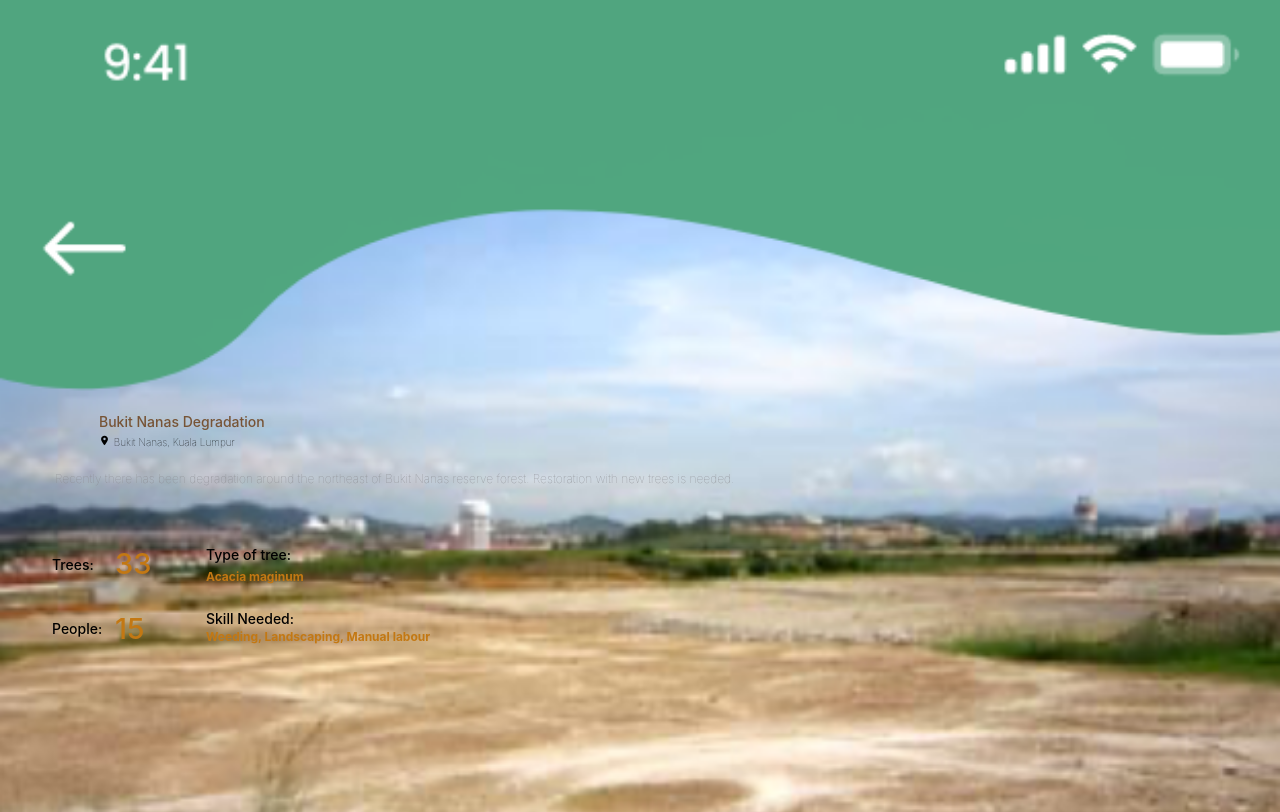
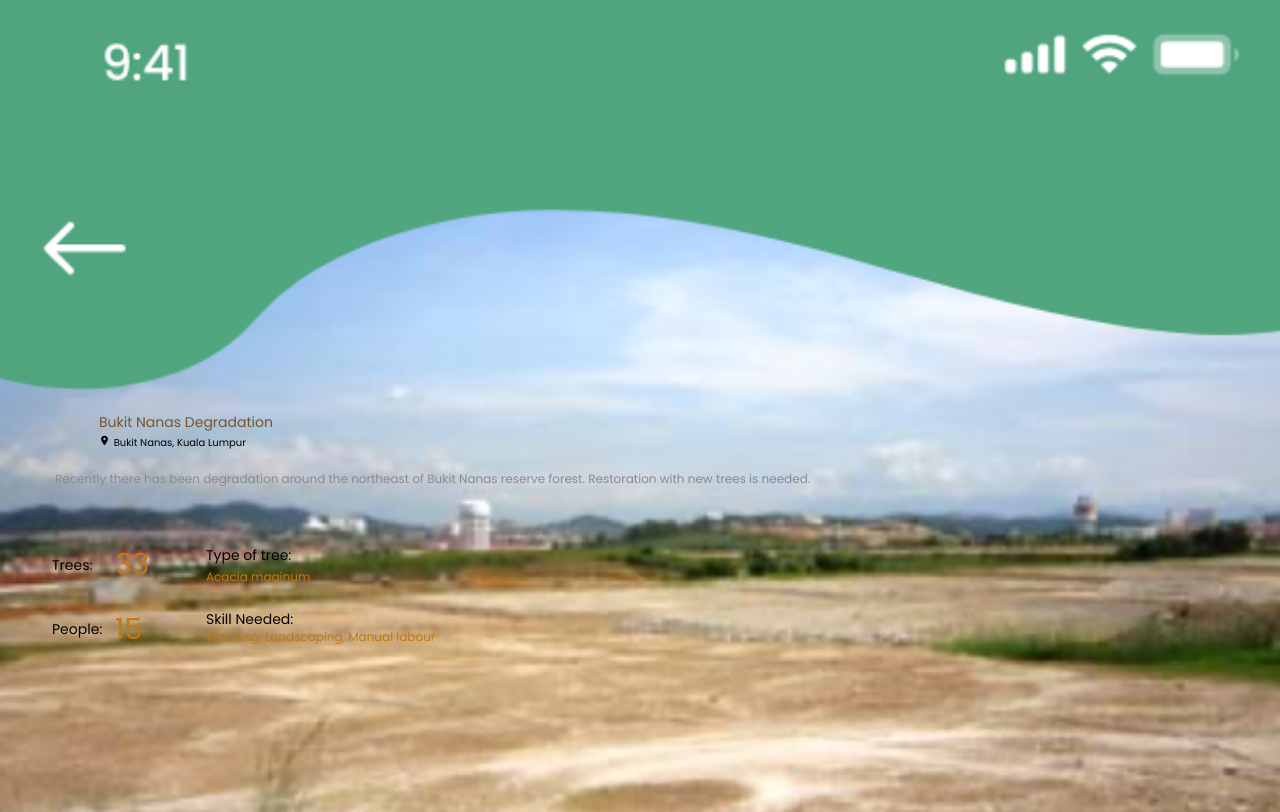
Before and after one commit to pamelachia/nasa-now, a Flask app: page /campaign_details in a window 1280 px wide. Run offline with Flask 2, Linux system fonts and the light colour scheme; some libraries are stand-ins or nearby versions.

Commit message:
Changed global fonts to Poppins, similar to XD

```diff
--- a/templates/campaign-details.html
+++ b/templates/campaign-details.html
@@ -40,12 +40,12 @@ left: 55px; right:55px">
 <div style="position: absolute;top: 547px">
         <h5 style="font-size: 14px; color:black; left: 206px; right:50px; position:absolute;white-space: nowrap;">Type of tree:</h5>
 </div>
-<h5 style="font-size: 12px; color:#C37813;left: 206px; right:60px;top:570px;position:absolute;font-weight: bolder;">Acacia maginum </h5>
+<h5 style="font-size: 12px; color:#C37813;left: 206px; right:60px;top:570px;position:absolute;">Acacia maginum </h5>
 
 <div style="position: absolute;top: 611px">
         <h5 style="font-size: 14px; color:black; left: 206px; right:50px; position:absolute;white-space: nowrap;">Skill Needed:</h5>
 </div>
-<h5 style="font-size: 12px; color:#C37813;left: 206px; right:22px;top:630px;position:absolute;font-weight: bolder;">Weeding, Landscaping, Manual labour </h5>
+<h5 style="font-size: 12px; color:#C37813;left: 206px; right:22px;top:630px;position:absolute;">Weeding, Landscaping, Manual labour </h5>
 
 
 {% endblock %}
--- a/templates/index.html
+++ b/templates/index.html
@@ -10,10 +10,10 @@
   <link rel="stylesheet" href="{{ url_for('static', filename='css/main.css') }}">
   <!-- Bootstrap -->
   <link rel="stylesheet" href="https://stackpath.bootstrapcdn.com/bootstrap/4.3.1/css/bootstrap.min.css" integrity="sha384-ggOyR0iXCbMQv3Xipma34MD+dH/1fQ784/j6cY/iJTQUOhcWr7x9JvoRxT2MZw1T" crossorigin="anonymous">
-
+  <link href="https://fonts.googleapis.com/css?family=Poppins&display=swap" rel="stylesheet">
 </head>
 
-<body class='main-body overflow-hidden'>
+<body class='main-body overflow-hidden' style="font-family: 'Poppins', sans-serif;">
 
   <!-- <div class="container-scroller" > -->
       {% block content %}{% endblock %}
```
